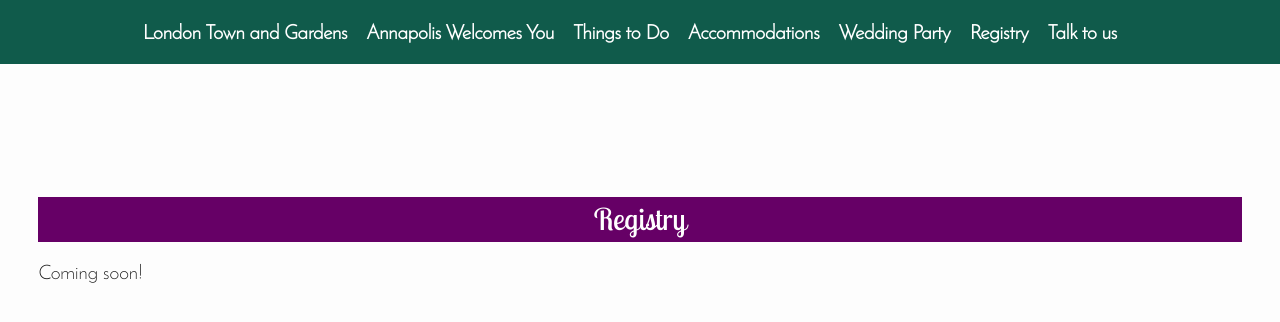
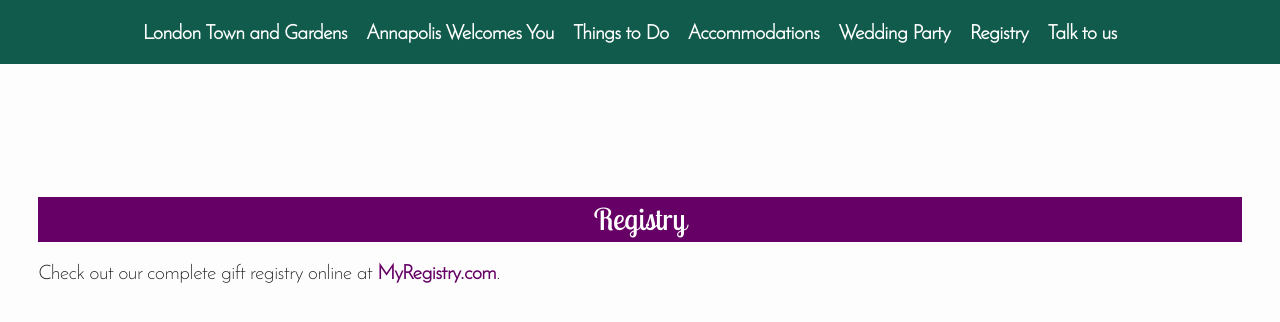
Before and after one commit to rhewitt22/jessie, a Jekyll site: the page built from index.html, in a window 1280 px wide and 900 px high, scrolled down 7422 px. Shown: the top 322 px of the window. Built offline with Jekyll 4.4.1, drawn with Linux system fonts in a browser that asks for light colours; nearby versions of some CDN libraries.

Commit message:
Added registry info

```diff
--- a/index.html
+++ b/index.html
@@ -196,7 +196,7 @@ layout: default
   <section class="page" id="registry">
     <h2 class="heading">Registry</h2>
 
-    <p>Coming soon!</p>
+    <p>Check out our complete gift registry online at <a href="http://www.myregistry.com/wedding-registry/Jessie-Hewitt-Andrew-Sims-Reisterstown-MD/1039803">MyRegistry.com</a>.</p>
   </section>
 
   <section class="page" id="contact">
```
